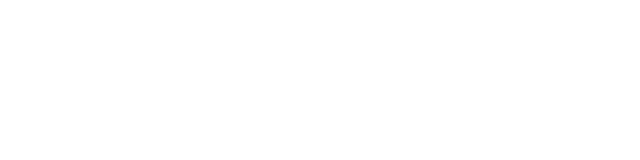
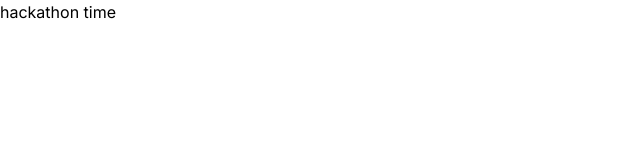
Before and after one commit to omar-t-ahmed/AlfAjr, a Next.js app: page / in a window 1280 px wide. Shown: the top 160 px of the page, without its empty margins (0-640 px from the left). Built offline with nearby package versions, Linux system fonts and the light colour scheme.

Commit message:
first commit

```diff
--- a/src/app/page.tsx
+++ b/src/app/page.tsx
@@ -3,6 +3,7 @@
 export default function Home() {
   return (
     <main>
+      <h1>hackathon time</h1>
     </main>
   );
 }
```
